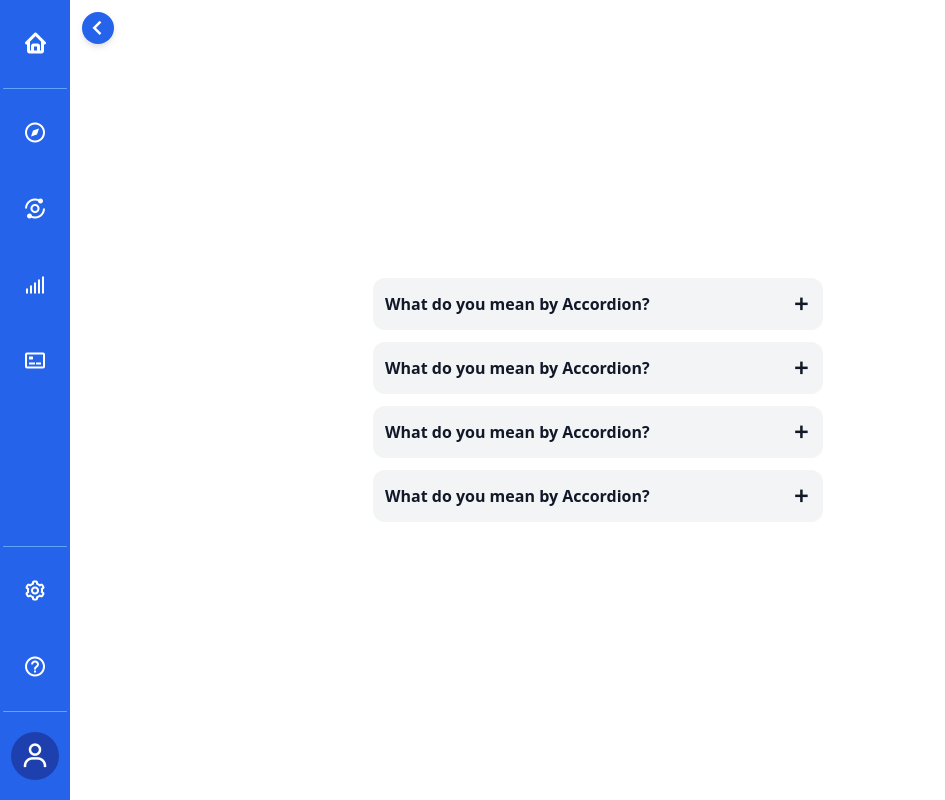
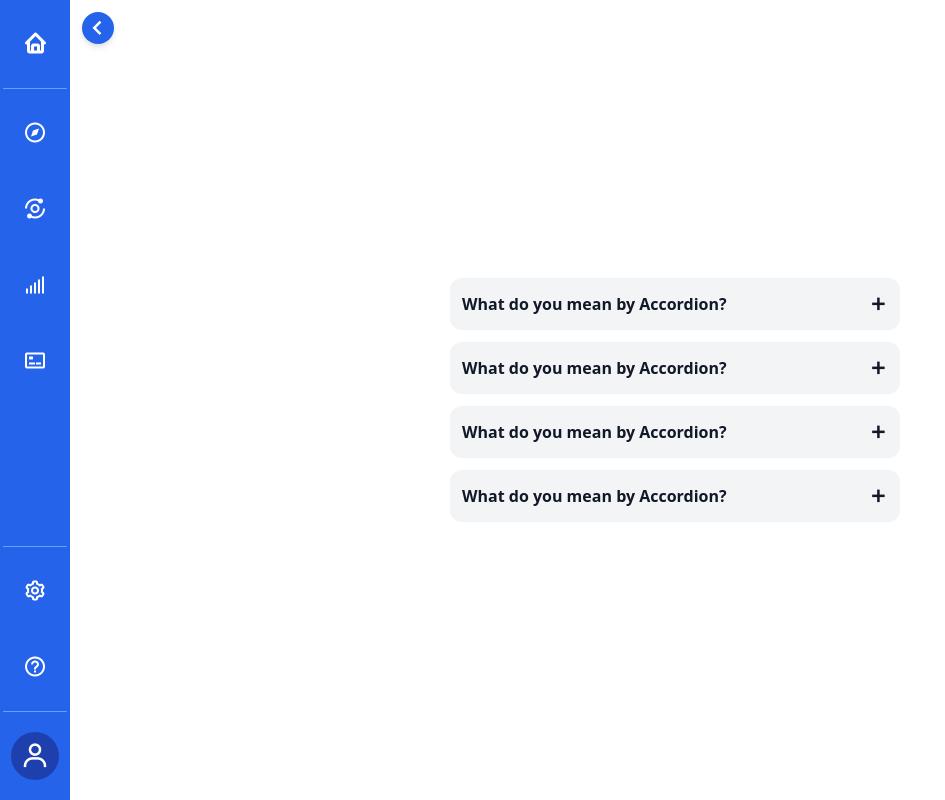
Before and after one commit to WenzelburgerMarc/Sidebar_and_Accordion, a Vue app: page / in a window 1280 px wide. Shown: the whole page, without its empty margins (0-945 px from the left). Built offline with nearby package versions, Linux system fonts and the light colour scheme.

Commit message:
todo: Fix x scrolling when sidebar is open

```diff
--- a/index.html
+++ b/index.html
@@ -6,6 +6,7 @@
       href="https://unpkg.com/boxicons@2.1.4/css/boxicons.min.css"
       rel="stylesheet"
     />
+
     <meta name="viewport" content="width=device-width, initial-scale=1.0" />
     <title>Vue & Tailwind & CSS Components</title>
   </head>
--- a/src/App.vue
+++ b/src/App.vue
@@ -8,8 +8,8 @@ import TheAccordion from './components/Accordion/TheAccordion.vue';
   <div>
     <TheSidebar />
 
-    <div
-      class="main-content-container ml-[70px] max-w-[calc(100vw-70px)] min-h-screen flex justify-center items-center p-5">
+    <div class="main-content-container  w-[calc(100vw-70px)] min-h-screen flex justify-center items-center p-5">
+
       <the-accordion />
     </div>
 
@@ -19,12 +19,13 @@ import TheAccordion from './components/Accordion/TheAccordion.vue';
 <style scoped>
 .main-content-container {
   overflow-x: hidden;
-  max-width: calc(100vw - 224px);
+  margin-left: 70px;
   transition: all 0.45s ease-in-out;
 }
 
 .translate-blur {
   margin-left: inherit;
+
   transform: translateX(224px) scale(0.8);
   filter: blur(5px);
 }
--- a/src/components/Accordion/TheAccordion.vue
+++ b/src/components/Accordion/TheAccordion.vue
@@ -1,5 +1,5 @@
 <template>
-    <div>
+    <div class="w-auto h-auto">
         <accordion-container v-for="item in arrAccordionItems" :title="item.title" :content="item.content" class="my-3" />
 
     </div>
```
